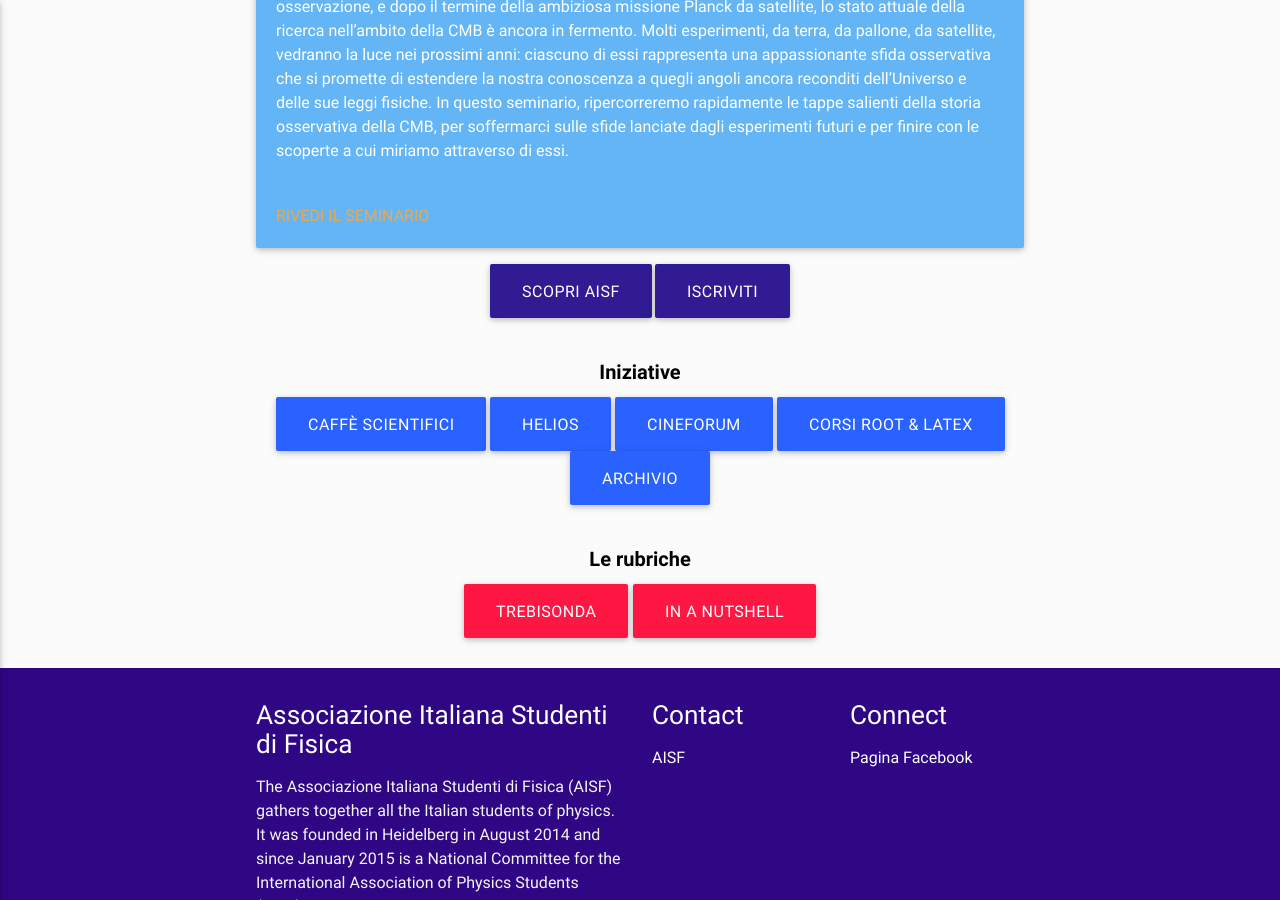
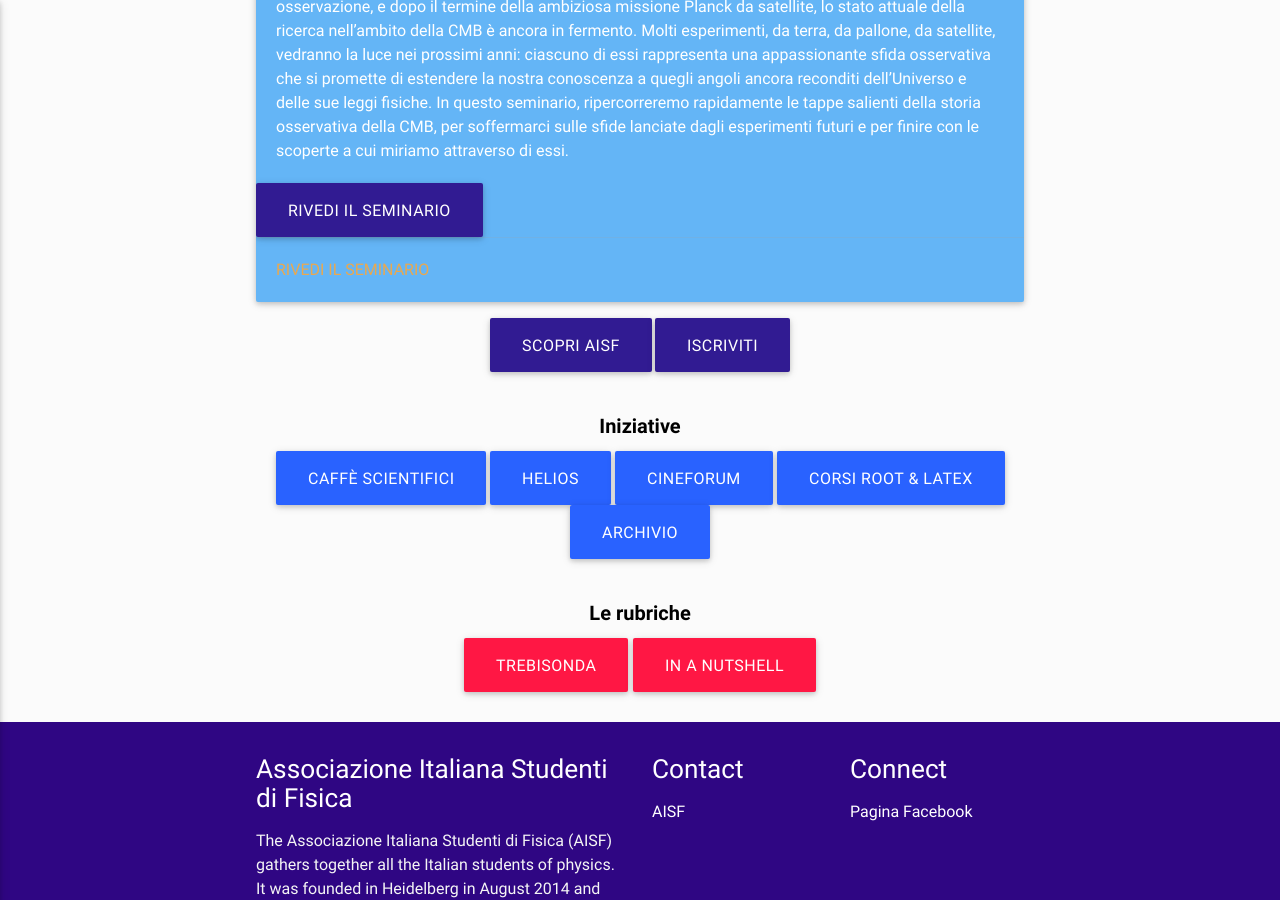
Before and after one commit to ai-sf/aisf_perugia, a Jekyll site: the page built from index.html, in a window 1280 px wide and 900 px high, scrolled down 2567 px. Built offline with Jekyll 4.4.1, drawn with Linux system fonts in a browser that asks for light colours; nearby versions of some CDN libraries.

Commit message:
Update index.html

```diff
--- a/index.html
+++ b/index.html
@@ -57,6 +57,8 @@
         <div class="card-content white-text">
           <p> ABSTRACT <br> La radiazione di fondo cosmico a microonde (cosmic microwave background radiation) è forse la regina delle osservabili cosmologiche. Dalla sua analisi, estraiamo preziosissime informazioni sulla storia evolutiva del nostro Universo e sui suoi costituenti fondamentali. Dopo più di 70 anni dalla prima osservazione, e dopo il termine della ambiziosa missione Planck da satellite, lo stato attuale della ricerca nell’ambito della CMB è ancora in fermento. Molti esperimenti, da terra, da pallone, da satellite, vedranno la luce nei prossimi anni: ciascuno di essi rappresenta una appassionante sfida osservativa che si promette di estendere la nostra conoscenza a quegli angoli ancora reconditi dell’Universo e delle sue leggi fisiche. In questo seminario, ripercorreremo rapidamente le tappe salienti della storia osservativa della CMB, per soffermarci sulle sfide lanciate dagli esperimenti futuri e per finire con le scoperte a cui miriamo attraverso di essi.  </p>
         </div>
+
+        <a class="waves-effect waves-light btn-large deep-purple darken-4" href="https://fb.watch/2q8D8OqFtj/">  Rivedi il seminario</a>
         <div class="card-action">
           <a href="https://fb.watch/2q8D8OqFtj/">
             Rivedi il seminario</a>
```
